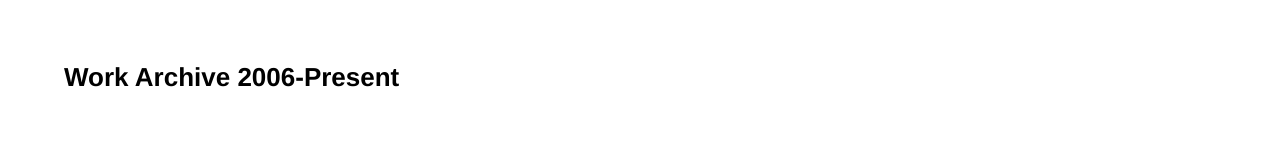
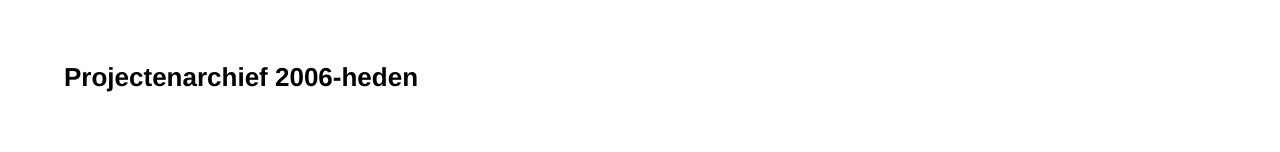
Before and after one commit to admkrm/testsite, a plain HTML site: page index.html in a window 1280 px wide. Shown: the top 152 px of the page. Drawn offline with Linux system fonts and the light colour scheme.

Commit message:
Index.html h1-element vertaald

```diff
--- a/index.html
+++ b/index.html
@@ -8,7 +8,7 @@
 		<meta charset="utf-8">
 	</head>
 	<body>
-			<h1>Work Archive 2006-Present</h1>
+			<h1>Projectenarchief 2006-heden</h1>
 			<main>
 				<a href="#">
 					<img src="afb/afb1.jpg" alt="">
```
